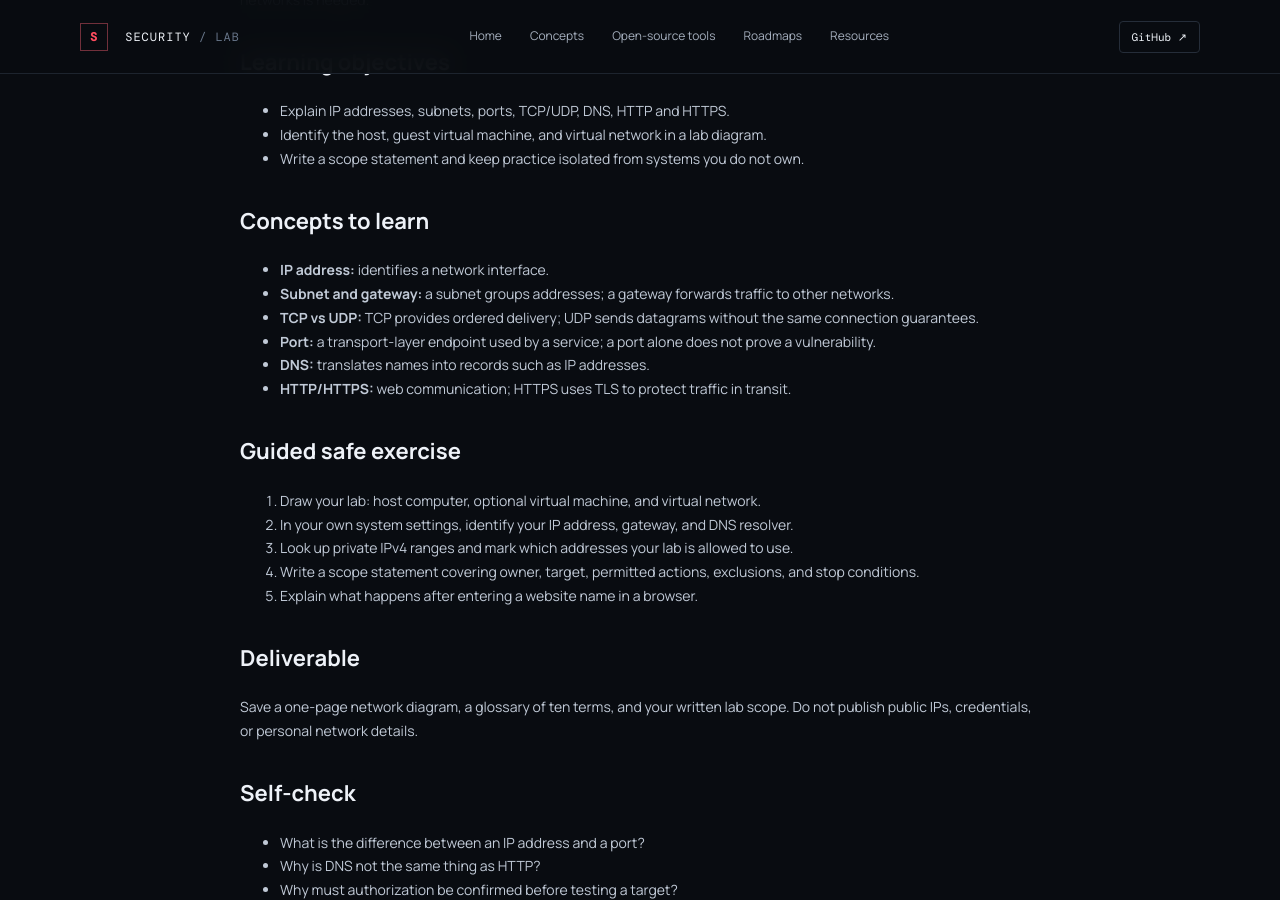
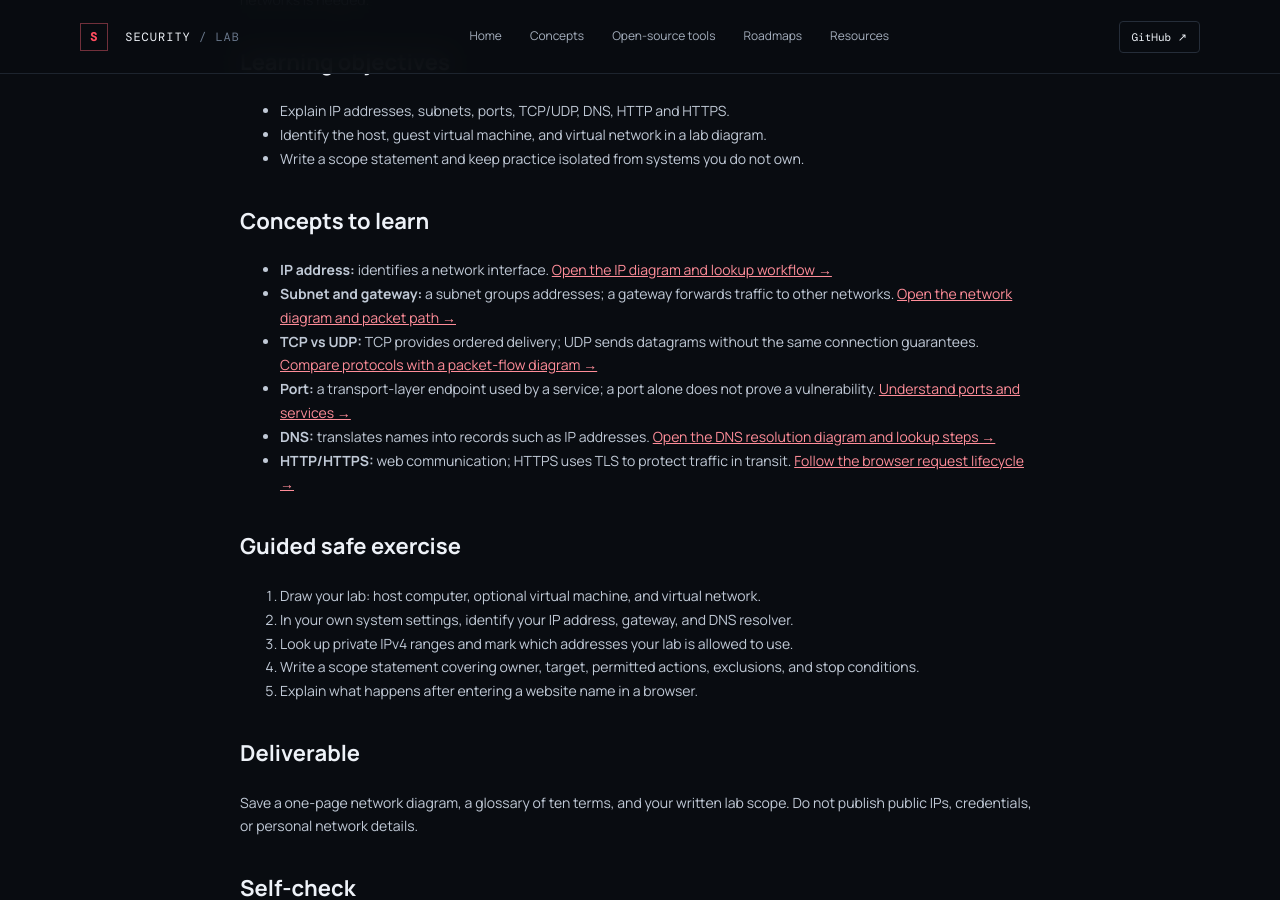
Before and after one commit to Learning-No/Cybersecurity-Learning-Lab, a Jekyll site: the page built from _notes/week-01-lab-setup.md, in a window 1280 px wide and 900 px high, scrolled down 587 px. Built offline with Jekyll 4.4.1, drawn with Linux system fonts in a browser that asks for light colours.

Commit message:
Link Week 01 concepts to detailed diagrams and subpages

```diff
--- a/_notes/week-01-lab-setup.md
+++ b/_notes/week-01-lab-setup.md
@@ -16,12 +16,12 @@ Build the foundation before using security tools. Understand your environment fi
 - Write a scope statement and keep practice isolated from systems you do not own.
 
 ## Concepts to learn
-- **IP address:** identifies a network interface.
-- **Subnet and gateway:** a subnet groups addresses; a gateway forwards traffic to other networks.
-- **TCP vs UDP:** TCP provides ordered delivery; UDP sends datagrams without the same connection guarantees.
-- **Port:** a transport-layer endpoint used by a service; a port alone does not prove a vulnerability.
-- **DNS:** translates names into records such as IP addresses.
-- **HTTP/HTTPS:** web communication; HTTPS uses TLS to protect traffic in transit.
+- **IP address:** identifies a network interface. [Open the IP diagram and lookup workflow →]({{ '/concepts/ip-address/' | relative_url }})
+- **Subnet and gateway:** a subnet groups addresses; a gateway forwards traffic to other networks. [Open the network diagram and packet path →]({{ '/concepts/network-basics/' | relative_url }})
+- **TCP vs UDP:** TCP provides ordered delivery; UDP sends datagrams without the same connection guarantees. [Compare protocols with a packet-flow diagram →]({{ '/concepts/tcp-udp/' | relative_url }})
+- **Port:** a transport-layer endpoint used by a service; a port alone does not prove a vulnerability. [Understand ports and services →]({{ '/concepts/ports-and-services/' | relative_url }})
+- **DNS:** translates names into records such as IP addresses. [Open the DNS resolution diagram and lookup steps →]({{ '/concepts/dns/' | relative_url }})
+- **HTTP/HTTPS:** web communication; HTTPS uses TLS to protect traffic in transit. [Follow the browser request lifecycle →]({{ '/concepts/http-https/' | relative_url }})
 
 ## Guided safe exercise
 1. Draw your lab: host computer, optional virtual machine, and virtual network.
```
